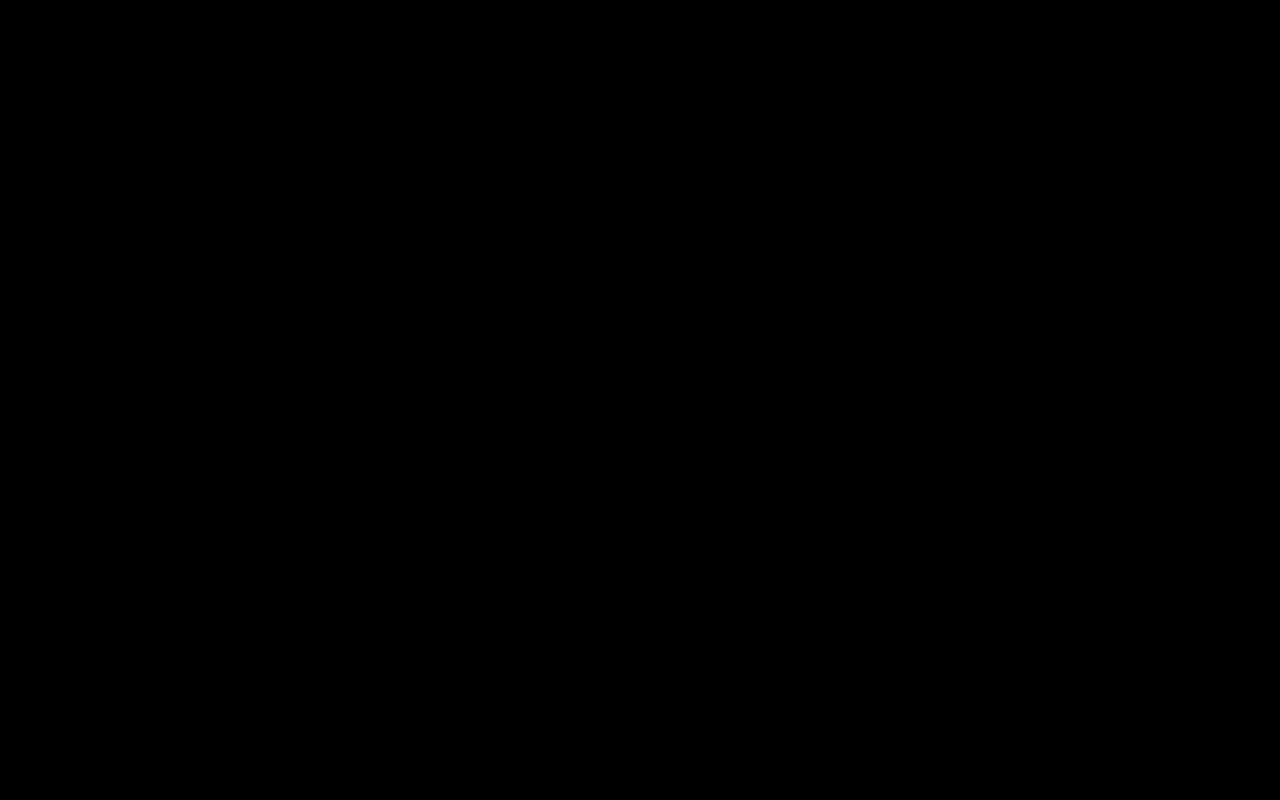
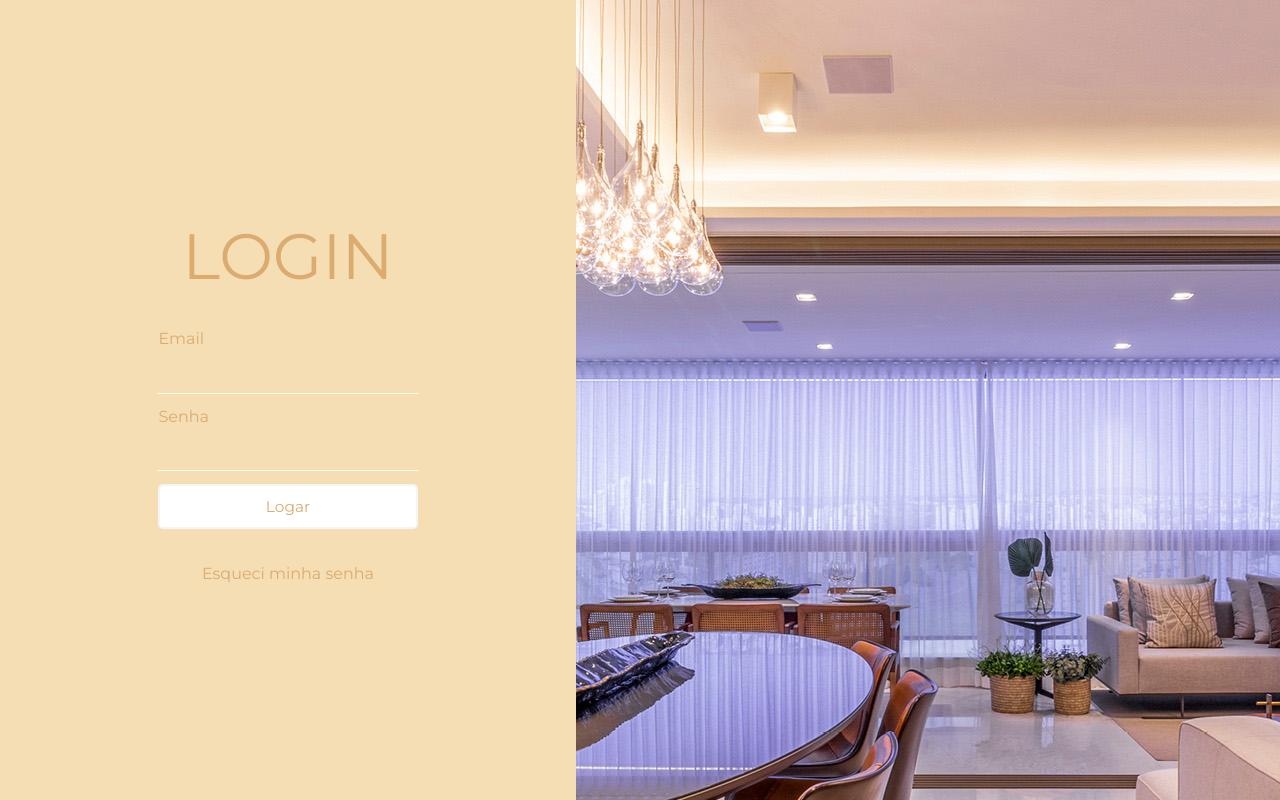
Before and after one commit to Vitor3101/FrontEndFornitune, a React app in the folder fornituneFront/: page /Login in a window 1280 px wide. Before the commit this address had no page. Built offline with nearby package versions, Linux system fonts and the light colour scheme.

Commit message:
PaginaLogin

```diff
--- a/fornituneFront/src/assets/css/Footer.css
+++ b/fornituneFront/src/assets/css/Footer.css
@@ -10,6 +10,11 @@
     width: 30%;
 }
 
+.f-item__footer:hover{
+    opacity: 70%;
+}
+
+
 .f-content__nav {
     height: 80%;
     display: flex;
@@ -18,8 +23,11 @@
 }
 
 .f-content__nav a{
-    text-decoration: unset;
     font-size: 1.1vw;
+}
+
+.f-content__nav a:hover{
+    opacity: 70%;
 }
 
 #marca_title{
@@ -32,5 +40,4 @@
     max-width: 20vw;
     font-size: 1vw;
     text-align: center;
-    text-decoration: unset;
 }
--- a/fornituneFront/src/assets/css/header.css
+++ b/fornituneFront/src/assets/css/header.css
@@ -23,7 +23,10 @@
     font-size: 1.05vw;
     font-weight: 600;
     text-transform: uppercase;
-    text-decoration: unset;
+}
+
+.h-content__nav a:hover{
+    opacity: 70%;
 }
 
 #entrar {
@@ -38,4 +41,12 @@
     border: 0.15vw solid rgb(111, 83, 49);
     border-radius: 2vw;
     font-weight: 600;
+    /* a */
+    animation-duration: 2s;
+    animation-name: opacity;
+    animation-iteration-count: infinite;
 }
+
+#entrar:hover{
+opacity: 70%;
+}
--- a/fornituneFront/src/assets/css/home.css
+++ b/fornituneFront/src/assets/css/home.css
@@ -1,10 +1,11 @@
 .m-background__section {
     width: 100%;
-    height: 28vw;
+    height: 22vw;
     display: flex;
     justify-content: space-around;
     align-items: center;
-    margin-top: 3vw;
+    margin-top: 1vw;
+    border-bottom: 6px wheat solid;
 }
 
 .m-background__section img {
@@ -41,6 +42,12 @@
     border-radius: 0.8vw;
 }
 
+.m-background__div:hover{
+    -webkit-box-shadow: 14px 15px 26px -5px rgba(0,0,0,0.34);
+-moz-box-shadow: 14px 15px 26px -5px rgba(0,0,0,0.34);
+box-shadow: 14px 15px 26px -5px rgba(0,0,0,0.34);
+}
+
 .m-background__div img {
     margin: 1vw 0;
     width: 85%;
@@ -59,13 +66,16 @@
     display: flex;
     align-items: center;
     justify-content: center;
-    text-decoration: unset;
     border-radius: 1vw;
     margin: 1vw auto;
     font-size: 1.2vw;
     font-weight: 500;
     color: white;
     background-color: black;
+}
+
+.m-buttom__buscarProdutos:hover{
+    opacity: 70%;
 }
 
 @media screen and (max-width: 900px) {
--- /dev/null
+++ b/fornituneFront/src/assets/css/login.css
@@ -0,0 +1,66 @@
+h1{
+    text-transform: uppercase;
+}
+
+.l-background__div-apoio {
+    width: 100vw;
+    height: 100vh;
+    display: flex;
+    align-items: center;
+    justify-content: space-between;
+    background-image: url('../img/backgroundImg.jpg');
+    background-attachment: fixed;
+}
+
+.l-back__div-form {
+    height: 100%;
+    width: 45vw;
+    background-color: wheat;
+    display: flex;
+    align-items: center;
+    justify-content: center;
+}
+
+.l-suport__div-forms{
+    width: 100%;
+    height: 50vh;
+    display: flex;
+    align-items: center;
+    justify-content: space-around;
+    flex-direction: column;
+}
+
+.l-suport__div-forms h1 {
+    font-size: 8vh;
+    font-weight: 500;
+}
+
+#l-form{
+    width: 45%;
+    height: 50%;
+    display: flex;
+    flex-direction: column;
+}
+
+.l-form__input{
+    height: 6vh;
+    border: unset;
+    background-color: wheat;
+    border-bottom: 1.8px solid white;
+    margin-bottom: 1vw;
+    padding-left: 9px;
+    font-size: 1.15vw;
+}
+
+#button-login{
+    height: 6vh;
+    background-color: white;
+    border: 2px solid whitesmoke;
+    font-size: 1.2vw;
+    border-radius: 0.4vw;
+    font-weight: 500;
+}
+
+#button-login:hover{
+    opacity: 70%;
+}
--- a/fornituneFront/src/assets/css/styles.css
+++ b/fornituneFront/src/assets/css/styles.css
@@ -6,6 +6,7 @@
   box-sizing: border-box;
   font-family: 'Montserrat', sans-serif;
   color: rgb(219, 171, 111);
+  text-decoration: unset;
 }
 
 body{
--- a/fornituneFront/src/components/Footer.js
+++ b/fornituneFront/src/components/Footer.js
@@ -8,9 +8,9 @@ export default function Header() {
         <footer>
             <div className='f-background__div flex'>
                 <nav className='f-content__nav f-item__footer'>
-                    <Link to="/Market_Place">Market Place</Link>
-                    <Link to="/Contatos">Contato</Link>
-                    <Link to="/Sobre">Sobre</Link>
+                    <Link className='f-nav_header' to="/Market_Place">Market Place</Link>
+                    <Link className='f-nav_header' to="/Contatos">Contato</Link>
+                    <Link className='f-nav_header' to="/Sobre">Sobre</Link>
                 </nav>
                 <span className='f-item__footer' id='marca_title'>Fornitune Store LTDA</span>
                 <a className='f-item__footer' id='endereco' href="https://www.google.com.br/maps/place/Av.+Paulista+-+Bela+Vista,+S%C3%A3o+Paulo+-+SP/@-23.5657393,-46.6534266,17z/data=!3m1!4b1!4m5!3m4!1s0x94ce59c8da0aa315:0xd59f9431f2c9776a!8m2!3d-23.5657393!4d-46.6512379">Av. Antônio Sabella de Assis Nº 203, São Paulo - SP 05224-034</a>
--- a/fornituneFront/src/components/Header.js
+++ b/fornituneFront/src/components/Header.js
@@ -16,7 +16,7 @@ export default function Header() {
           <Link to='/Market_Place'>Market Place</Link>
           <Link to='/Contatos'>Contato</Link>
           <Link to='/Sobre'>Sobre nós</Link>
-          <Link id='entrar' to='/'>Entrar</Link>
+          <Link id='entrar' to='/Login'>Entrar</Link>
 
         </nav>
 
--- a/fornituneFront/src/index.js
+++ b/fornituneFront/src/index.js
@@ -9,12 +9,14 @@ import {
 } from "react-router-dom";
 
 import App from './pages/Main.jsx';
+import Login from './pages/Login.jsx';
 
 const root = ReactDOM.createRoot(document.getElementById('root'));
 root.render(
   <BrowserRouter>
     <Routes>
-      <Route path='/Home' element={<App/>}/>
+      <Route path='/' element={<App/>}/>
+      <Route path='/Login' element={<Login/>}/>
     </Routes>
   </BrowserRouter>
 );
--- /dev/null
+++ b/fornituneFront/src/pages/Login.jsx
@@ -0,0 +1,29 @@
+import React from 'react'
+import { Link } from 'react-router-dom'
+
+import '../assets/css/login.css'
+import '../assets/css/styles.css'
+
+export default function Login() {
+    return (
+        <div className='l-background__div-apoio'>
+            <section className='l-back__div-form'>
+                <div className='l-suport__div-forms'>
+                    <h1>Login</h1>
+
+                    <form id='l-form'>
+                        <label for="email">Email</label>
+                        <input type="email" className='l-form__input' id='email'></input>
+                        <label for="senha">Senha</label>
+                        <input type="password" className='l-form__input' id='senha'></input>
+                        <button id='button-login'>Logar</button>
+                    </form>
+                    <Link to="/">Esqueci minha senha</Link>
+                </div>
+
+
+            </section>
+            <div className='l-back__div-image'></div>
+        </div>
+    )
+}
--- a/fornituneFront/src/pages/Main.jsx
+++ b/fornituneFront/src/pages/Main.jsx
@@ -17,8 +17,7 @@ import Footer from '../components/Footer.js'
 
 function Home() {
   return (
-    <html>
-      <body>
+    <div>
 
       <Header />
 
@@ -36,34 +35,32 @@ function Home() {
 
       <section className="m-background__section-image">
         <div className="m-background__div">
-            <img src={imgMovel1} alt="Cômoda"/>
+          <img src={imgMovel1} alt="Cômoda" />
           <p>Sala de Estar</p>
           <Link to="/" className="m-buttom__buscarProdutos">Buscar</Link>
         </div>
 
         <div className="m-background__div">
-            <img src={imgMovel2} alt="Armário"/>
+          <img src={imgMovel2} alt="Armário" />
           <p>Quarto</p>
           <Link to="/" className="m-buttom__buscarProdutos">Buscar</Link>
         </div>
 
         <div className="m-background__div">
-            <img src={imgMovel3} alt="Armário de cozinha"/>
+          <img src={imgMovel3} alt="Armário de cozinha" />
           <p>Cozinha</p>
           <Link to="/" className="m-buttom__buscarProdutos">Buscar</Link>
         </div>
 
         <div className="m-background__div">
-            <img src={imgMovel4} alt="Conjunto de mesa e cadeiras de praia com guarda-sol"/>
+          <img src={imgMovel4} alt="Conjunto de mesa e cadeiras de praia com guarda-sol" />
           <p>Área gourmet</p>
           <Link to="/" className="m-buttom__buscarProdutos">Buscar</Link>
         </div>
       </section>
-      </body>
 
       <Footer />
-
-    </html>
+    </div>
   );
 }
 
```
Lines whose indentation alone changed are shown as unchanged.
